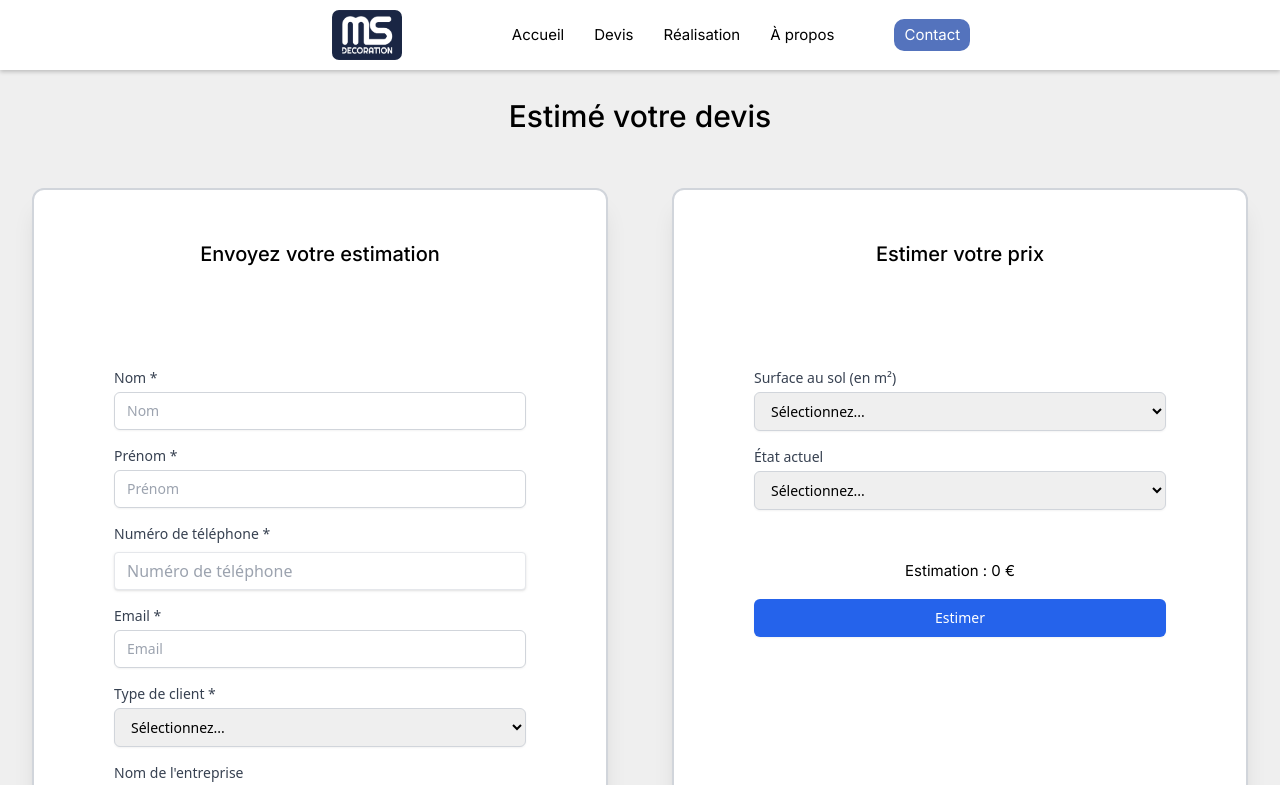
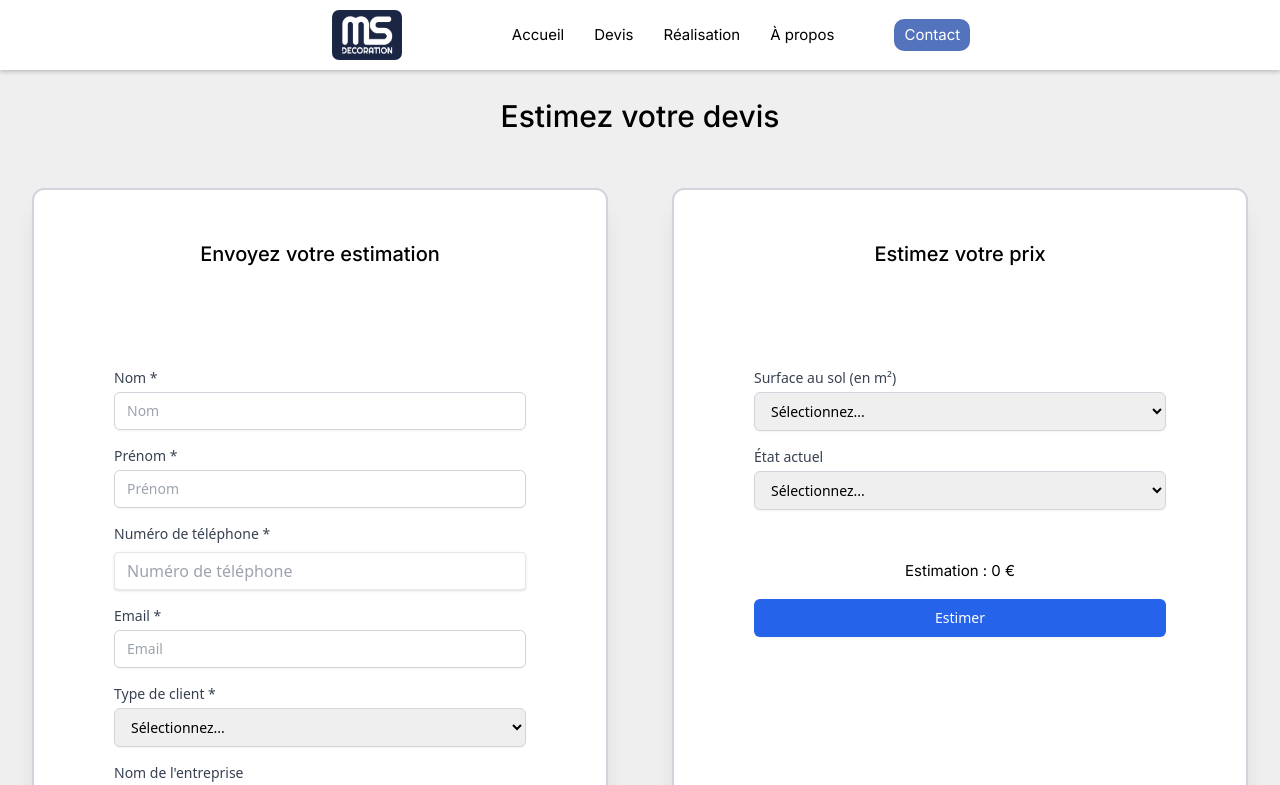
Before and after one commit to Skiioo/MS_decoration, an Angular app: page /devis in a window 1280 px wide. Shown: the top 785 px of the page. Built offline with nearby package versions, Linux system fonts and the light colour scheme.

Commit message:
update titre formulaire

```diff
--- a/src/app/pages/contact/contact.component.ts
+++ b/src/app/pages/contact/contact.component.ts
@@ -25,7 +25,6 @@ export class ContactComponent {
   form:FormGroup = new FormGroup({
     prenom: new FormControl('', [Validators.required]),
     nom: new FormControl('', [Validators.required]),
-
     email: new FormControl('', [Validators.required, Validators.email]),
     description: new FormControl('', [Validators.required]),
     num:new FormControl('', [Validators.required, Validators.pattern(/^\d{9}$/)]),
@@ -46,13 +45,13 @@ export class ContactComponent {
 
 
   postData() {
-    //vérification des donner des les inputs
+
     if (Object.values(this.form.value).every(value => value !== '')) {
       this.dataService.postData(this.form.value).subscribe(
         response => {
           console.log('Données envoyées avec succès', response);
 
-          //redirection de l'utilisateur quand le formulaire est validé
+
           this.router.navigate(['feedback-contact'])
         },
         error => {
--- a/src/app/pages/devis/devis.component.html
+++ b/src/app/pages/devis/devis.component.html
@@ -1,4 +1,4 @@
-<h1 class="text-2xl font-medium mb-5">Estimé votre devis</h1>
+<h1 class="text-2xl font-medium mb-5">Estimez votre devis</h1>
 <div class="div-all flex flex-wrap justify-between">
   <div
     class="form1 flex-1 max-w-xl mx-auto bg-white rounded-xl shadow-xl overflow-hidden md:max-w-xl m-4 mt-9 border-gray-300 border-2"
@@ -204,7 +204,7 @@
   <div
     class="form1 flex-1 max-w-xl mx-auto bg-white rounded-xl shadow-xl overflow-hidden md:max-w-xl m-4 mt-9 border-gray-300 border-2"
   >
-    <h2 class="text-lg font-medium mb-5">Estimer votre prix</h2>
+    <h2 class="text-lg font-medium mb-5">Estimez votre prix</h2>
 
     <div class="md">
       <div class="p-20">
--- a/src/app/pages/devis/devis.component.ts
+++ b/src/app/pages/devis/devis.component.ts
@@ -56,6 +56,11 @@ if (this.form.value.nom !== '' && this.form.value.prenom !== '' && this.form.val
 }
 }
 
+
+
+
+
+
   constructor(private dataService: DataService, private router:Router) {
     this.estimation = 0;
     this.etat = 0;
@@ -65,7 +70,6 @@ if (this.form.value.nom !== '' && this.form.value.prenom !== '' && this.form.val
   etat: number;
   surface: number;
   estimation: number = 0;
-
 
 
   estimate() {
```
